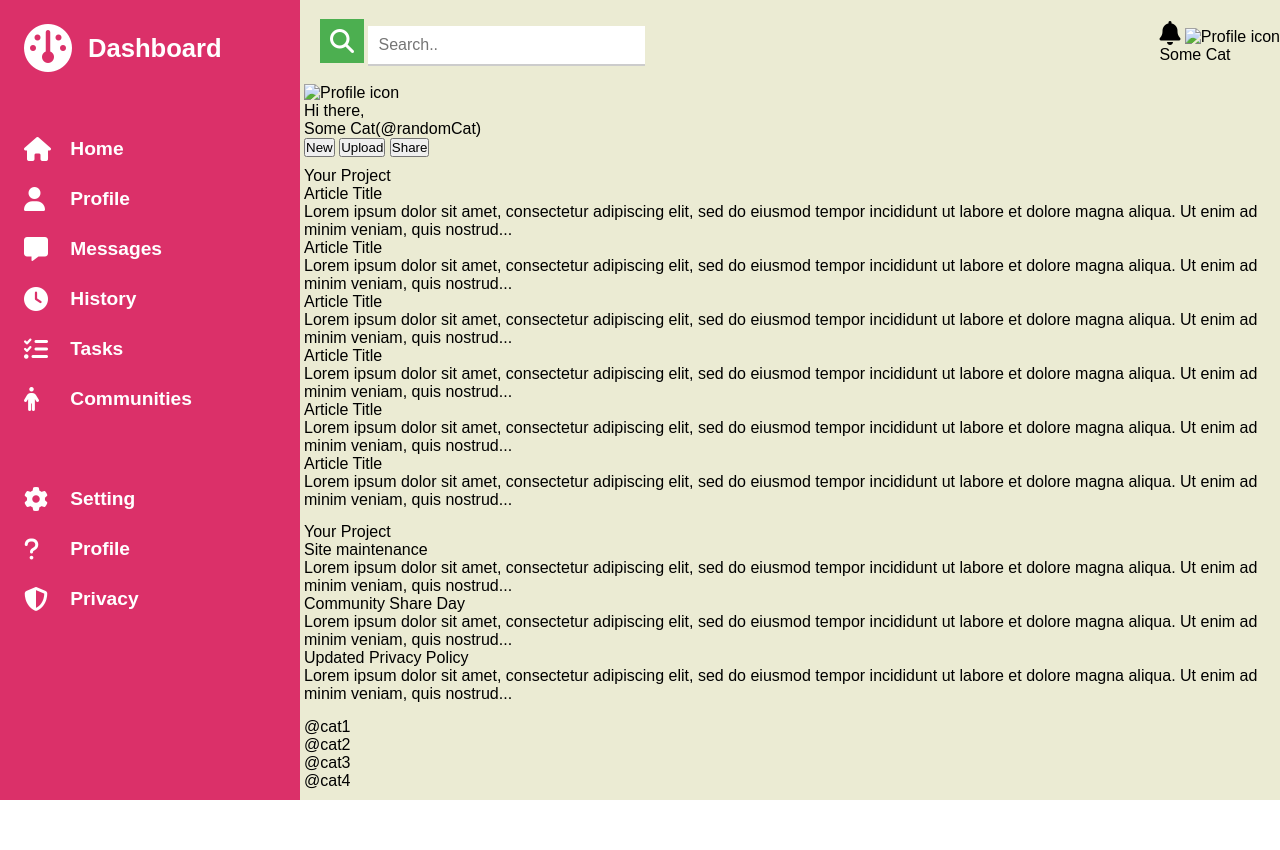
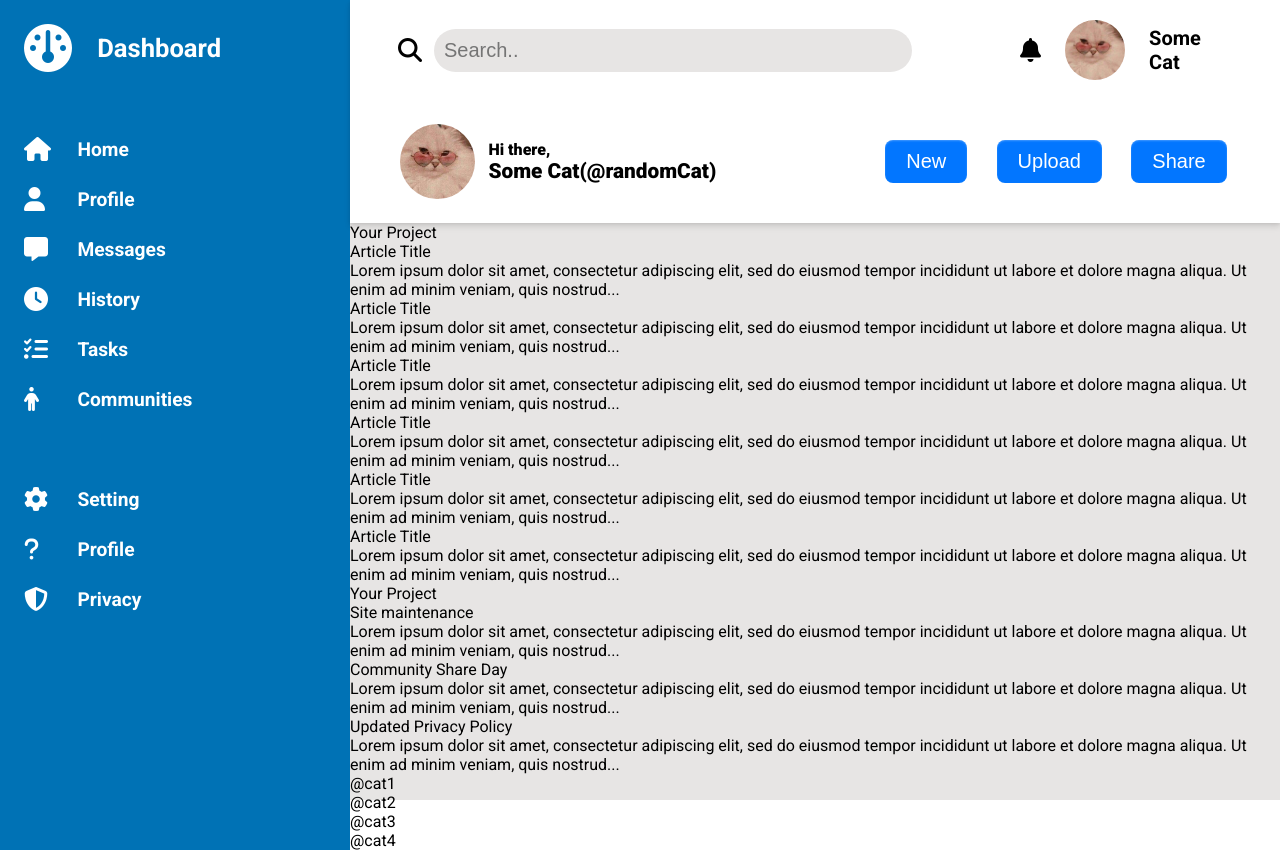
Before and after one commit to Rurutabi/Project-Admin-Dashboard, a plain HTML site: page index.html in a window 1280 px wide. Before the commit the page ends 800 px from the top, so only its background shows below. Drawn offline with Linux system fonts and the light colour scheme; a script that the page names is missing.

Commit message:
complete adding header css
- add images and greeting text
- search bar done
- button css done

```diff
--- a/index.html
+++ b/index.html
@@ -76,19 +76,21 @@
           </div>
         </div>
         <div class="bottom-header">
-          <div class="left-botton-header">
+          <div class="left-bottom-header">
             <img
               class="profile-icon"
               src="images/icon.png"
               alt="Profile icon"
             />
-            <div>Hi there,</div>
-            <div>Some Cat(@randomCat)</div>
+            <div class="greeting-container">
+              <p class="hello">Hi there,</p>
+              <p class="intro">Some Cat(@randomCat)</p>
+            </div>
           </div>
           <div class="right-bottom-header">
-            <button class="new-button">New</button>
-            <button class="upload-button">Upload</button>
-            <button class="share-button">Share</button>
+            <button class="new-button header-button">New</button>
+            <button class="upload-button header-button">Upload</button>
+            <button class="share-button header-button">Share</button>
           </div>
         </div>
       </div>
--- a/style.css
+++ b/style.css
@@ -1,3 +1,10 @@
+@import url("https://fonts.googleapis.com/css2?family=Roboto:wght@300;400;500;700;900&display=swap");
+
+:root {
+  --shadow: 0 4px 6px rgba(0, 0, 0, 0.1), 0 1px 3px rgba(0, 0, 0, 0.08);
+  --main-grey: #e7e5e4;
+}
+
 * {
   margin: 0;
   padding: 0;
@@ -5,12 +12,16 @@
 }
 
 body {
-  font-family: "Poppins", sans-serif;
+  font-family: Roboto, -apple-system, BlinkMacSystemFont, "Segoe UI", Oxygen,
+    Ubuntu, Cantarell, "Open Sans", "Helvetica Neue", sans-serif;
 }
 
 img {
-  width: 50px;
-  height: 50px;
+  width: 60px;
+  height: 60px;
+  border: solid;
+  border-radius: 50%;
+  border: white;
 }
 
 i {
@@ -22,17 +33,17 @@ i {
 }
 
 .container {
-  background-color: #ebebd3;
+  background-color: var(--main-grey);
   height: 100vh;
   display: grid;
-  gap: 4px;
-  grid-template-columns: 300px 4fr;
+  grid-template-columns: 350px 1fr;
+  grid-template-rows: 1fr 3fr;
 }
 
 /*Sidebar css*/
 
 .sidebar {
-  background-color: #db3069;
+  background-color: #0072b5;
   display: grid;
   grid-template-rows: repeat(auto-fit, 100px 350px 300px);
   align-items: start;
@@ -70,49 +81,125 @@ i {
 /*Header*/
 .header {
   display: grid;
-  grid-template-row: 1fr 1fr;
-}
-
-/* Style the search bar container */
-.search-container {
-  padding: 16px;
-  width: 60%;
-}
-
-.search-bar {
-  width: 50%;
-}
-
-/* Style the input field */
-.search-container input[type="text"] {
-  padding: 10px;
-  font-size: 16px;
-  border: none;
-  border-bottom: 2px solid #ccc;
-}
-
-/* Style the submit button */
-.search-container button[type="submit"] {
-  background-color: #4caf50;
-  color: white;
-  border: none;
-  cursor: pointer;
-  padding: 10px;
-}
-
-/* Change the hover and focus styles of the input field */
-.search-container input[type="text"]:hover,
-.search-container input[type="text"]:focus {
-  border-bottom: 2px solid #4caf50;
-}
-
-/* Style the submit button on hover */
-.search-container button[type="submit"]:hover {
-  background-color: #3e8e41;
+  background-color: white; /* set your desired background color */
+  box-shadow: var(--shadow);
+  font-size: 20px;
+  font-weight: bold;
 }
 
 .top-header {
   display: flex;
   align-items: center;
+  justify-content: space-evenly;
+  padding: 24px;
+  gap: 24px;
+  height: 100px;
+}
+
+/* Style the search bar container */
+.search-container {
+  display: flex;
+  align-items: center;
+  width: 80%;
+  margin-left: 24px;
+}
+
+.search-bar {
+  width: 80%;
+}
+
+/* Style the input field */
+.search-container input[type="text"] {
+  background-color: var(--main-grey);
+  padding: 10px;
+  font-size: 20px;
+  border: none;
+  border-radius: 25px;
+}
+
+/* Style the submit button */
+.search-container button[type="submit"] {
+  background-color: white;
+  color: black;
+  border: none;
+  cursor: pointer;
+  margin-right: 12px;
+}
+
+.icon-container {
+  display: flex;
+  align-items: center;
+  justify-content: space-evenly;
+  width: 250px;
+  gap: 24px;
+  margin-right: 24px;
+}
+
+.bottom-header {
+  display: flex;
+  align-items: center;
   justify-content: space-between;
+  padding: 24px;
 }
+
+.profile-icon {
+  width: 75px;
+  height: 75px;
+}
+
+.left-bottom-header {
+  display: flex;
+  width: 320px;
+  margin-left: 24px;
+  gap: 12px;
+  justify-content: space-evenly;
+  align-items: center;
+}
+
+.hello {
+  font-weight: 800;
+  font-size: 1rem;
+}
+
+.intro {
+  font-weight: 800;
+  font-size: 1.3rem;
+}
+
+.right-bottom-header {
+  display: flex;
+  align-items: center;
+  justify-content: space-evenly;
+  width: 400px;
+}
+
+/* CSS */
+.header-button {
+  appearance: button;
+  background-color: #0276ff;
+  border-radius: 8px;
+  border-style: none;
+  box-shadow: rgba(255, 255, 255, 0.26) 0 1px 2px inset;
+  box-sizing: border-box;
+  color: #fff;
+  cursor: pointer;
+  font-size: 100%;
+  line-height: 1.15;
+  margin: 0;
+  padding: 10px 21px;
+  text-align: center;
+  text-transform: none;
+  transition: color 0.13s ease-in-out, background 0.13s ease-in-out,
+    opacity 0.13s ease-in-out, box-shadow 0.13s ease-in-out;
+  user-select: none;
+  -webkit-user-select: none;
+  touch-action: manipulation;
+}
+
+.header-button:active {
+  background-color: #006ae8;
+}
+
+.header-button:hover {
+  background-color: #1c84ff;
+}
```
Also changed, not shown: images/icon.jpg (added), images/icon.png (added).
